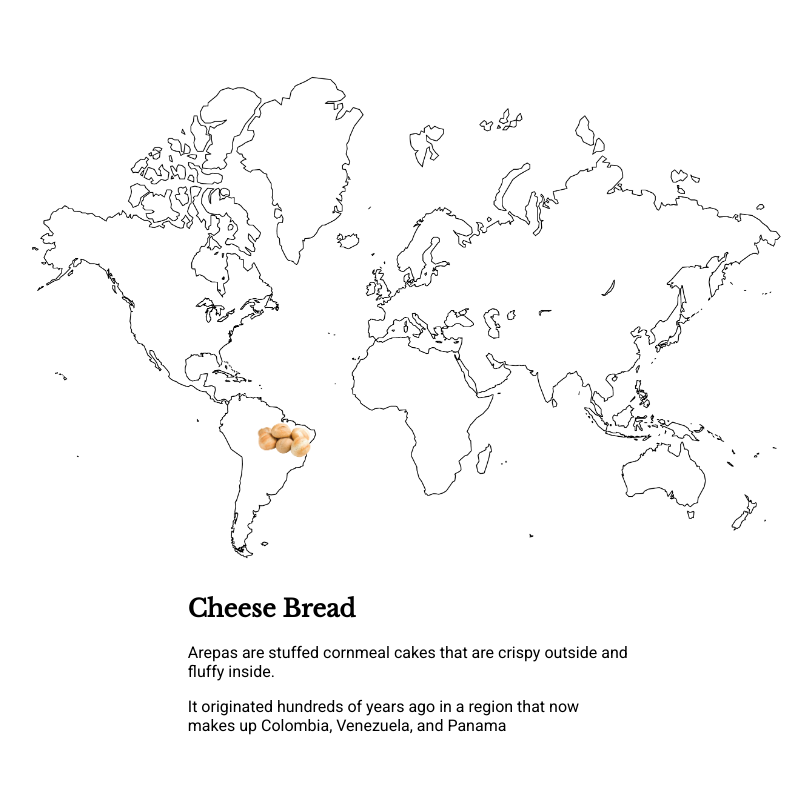
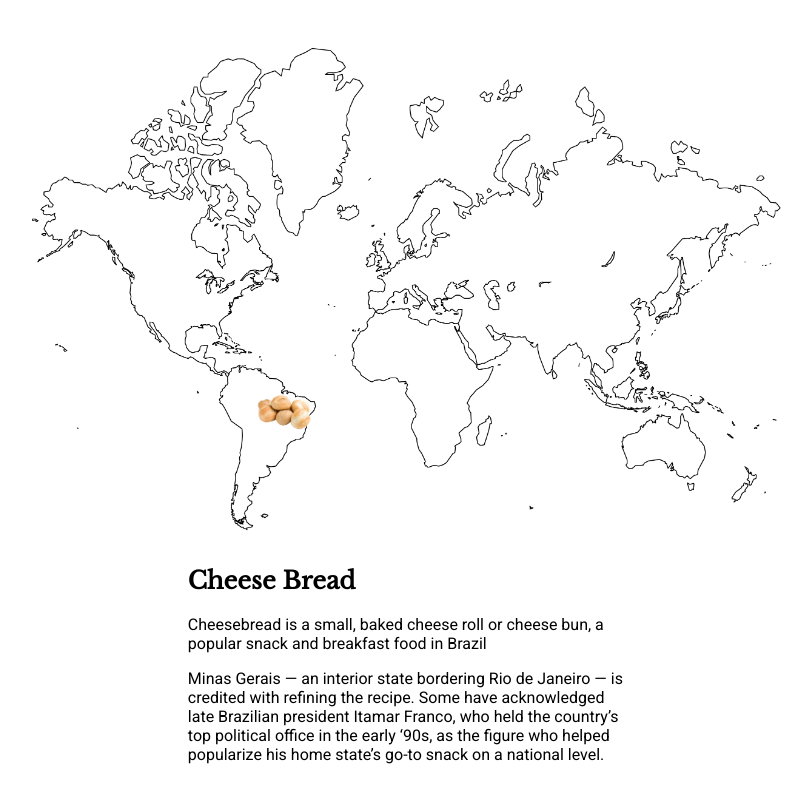
Before and after one commit to taka-2628/coding-for-spatial-practices, a plain HTML site: page project-02/map-pages/cheesebread.html in a window 1280 px wide. Shown: the whole page, without its empty margins (231-1043 px from the left). Drawn offline with nearby package versions, Linux system fonts and the light colour scheme.

Commit message:
cheesebread updated

```diff
--- a/project-02/map-pages/cheesebread.html
+++ b/project-02/map-pages/cheesebread.html
@@ -16,8 +16,8 @@
     </div>
     <div id="description">
       <h2><a href="../origin-pages/arepa.html">Cheese Bread</a></h2>
-      <p>Arepas are stuffed cornmeal cakes that are crispy outside and fluffy inside.</p>
-      <p>It originated hundreds of years ago in a region that now makes up Colombia, Venezuela, and Panama</p>
+      <p>Cheesebread is a small, baked cheese roll or cheese bun, a popular snack and breakfast food in Brazil</p>
+      <p>Minas Gerais — an interior state bordering Rio de Janeiro — is credited with refining the recipe. Some have acknowledged late Brazilian president Itamar Franco, who held the country’s top political office in the early ‘90s, as the figure who helped popularize his home state’s go-to snack on a national level. </p>
     </div>
   </div>
 </body>
```
